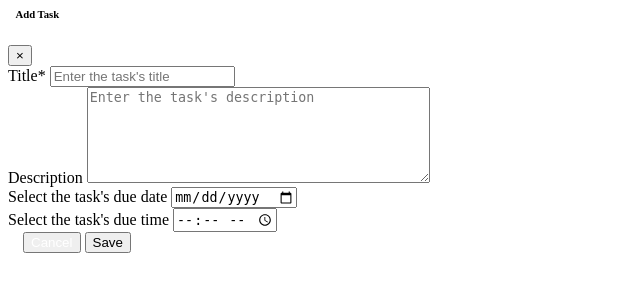
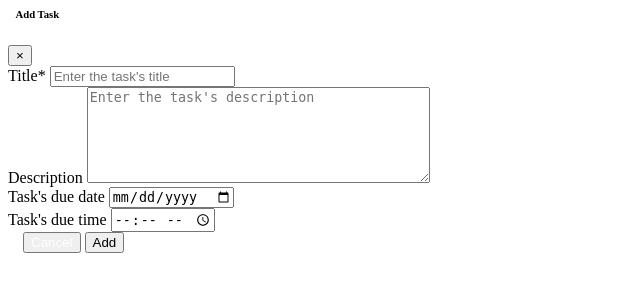
Before and after one commit to emeralddd123/yourTasks, a Django app: page /add-task in a window 1280 px wide. Shown: the top 300 px of the page, without its empty margins (0-640 px from the left). Run offline with Django 4.2, Linux system fonts and the light colour scheme; a user stored in the database is signed in; some libraries are stand-ins or nearby versions.

Commit message:
changed the db to production

```diff
--- a/TaskManager/settings.py
+++ b/TaskManager/settings.py
@@ -107,11 +107,11 @@ WSGI_APPLICATION = 'TaskManager.wsgi.application'
 
 DATABASES = {
     'default': {
-        'ENGINE': config('DB_ENGINE'),
+        'ENGINE': 'django.db.backends.postgresql',
         'NAME': config('DB_NAME'),
         'USER': config('DB_USER'),
         'PASSWORD': config('DB_PASSWORD'),
-        'HOST': 'localhost',
+        'HOST': 'ec2-3-213-228-206.compute-1.amazonaws.com',
         'PORT': 5432,
     }
 }
@@ -213,7 +213,7 @@ ACCOUNT_SESSION_REMEMBER = True
 ACCOUNT_AUTHENTICATION_METHOD = 'email'
 ACCOUNT_UNIQUE_EMAIL = True
 ACCOUNT_LOGOUT_ON_PASSWORD_CHANGE = True
-ACCOUNT_CONFIRM_EMAIL_ON_GET = True        #i'll later change this to True
+ACCOUNT_CONFIRM_EMAIL_ON_GET = False        #i'll later change this to True
 ACCOUNT_EMAIL_VERIFICATION ='optional'     #i'll later change this to mandatory(perfect)/ optional(not advisable)
 
 
--- a/requirements.txt
+++ b/requirements.txt
@@ -6,16 +6,21 @@ charset-normalizer==2.1.0
 crispy-bootstrap5==0.6
 cryptography==37.0.4
 defusedxml==0.7.1
+dj-database-url==1.0.0
 Django==4.0.6
 django-allauth==0.51.0
+django-bootstrap-modal-forms==2.2.0
 django-bootstrap-v5==1.0.11
 django-crispy-forms==1.14.0
 django-environ==0.9.0
+django-heroku==0.3.1
 Django-Verify-Email==2.0.3
+django-widget-tweaks==1.4.12
 gunicorn==20.1.0
 idna==3.3
 oauthlib==3.2.0
 Pillow==9.2.0
+psycopg2==2.9.3
 pycparser==2.21
 PyJWT==2.4.0
 python-decouple==3.6
--- a/templates/account/signup.html
+++ b/templates/account/signup.html
@@ -5,7 +5,7 @@
 
 {% block content %}
 
-<div class=" row d-flex align-items-center justify-content-center ">
+<div class=" row d-flex align-items-center justify-content-center " style="margin-top:5% ;">
     <div style="border: 2px solid blue; width: 400px; padding: 25px; border-radius: 25px;">
 
         <form method="post">
--- a/templates/task_form.html
+++ b/templates/task_form.html
@@ -32,15 +32,15 @@
                                     </label> <textarea name="description" cols="40" rows="6" placeholder="Enter the task's description"
                                         maxlength="150" class="textarea form-control" id="id_description"></textarea> </div>
                                 <div id="div_id_task_due_date" class="mb-3"> <label for="id_task_due_date" class="form-label">
-                                        Select the task's due date
+                                        Task's due date
                                     </label> <input type="date" name="task_due_date" class="dateinput form-control" id="id_task_due_date"> </div>
                                 <div id="div_id_task_due_time" class="mb-3"> <label for="id_task_due_time" class="form-label">
-                                        Select the task's due time
+                                        Task's due time
                                     </label> <input type="time" name="task_due_time" class="timeinput form-control" id="id_task_due_time"> </div>
 
                                 <button style="margin-left: 15px;" type="button" class="btn btn-danger"><a href="/task"
                                         style="text-decoration: none; color: white;" box-shadow="none">Cancel</a></button>
-                                <button type="submit" class="btn btn-success" box-shadow="none">Save</button>
+                                <button type="submit" class="btn btn-success" box-shadow="none">Add</button>
 
                             {% endblock form-inputs %}
 
```
Also changed, not shown: templates/account/email/password_reset_key_message.txt (added, +10 -0 lines), templates/task_update.html (+4 -4 lines), db.sqlite3 (deleted), 3 other files.
